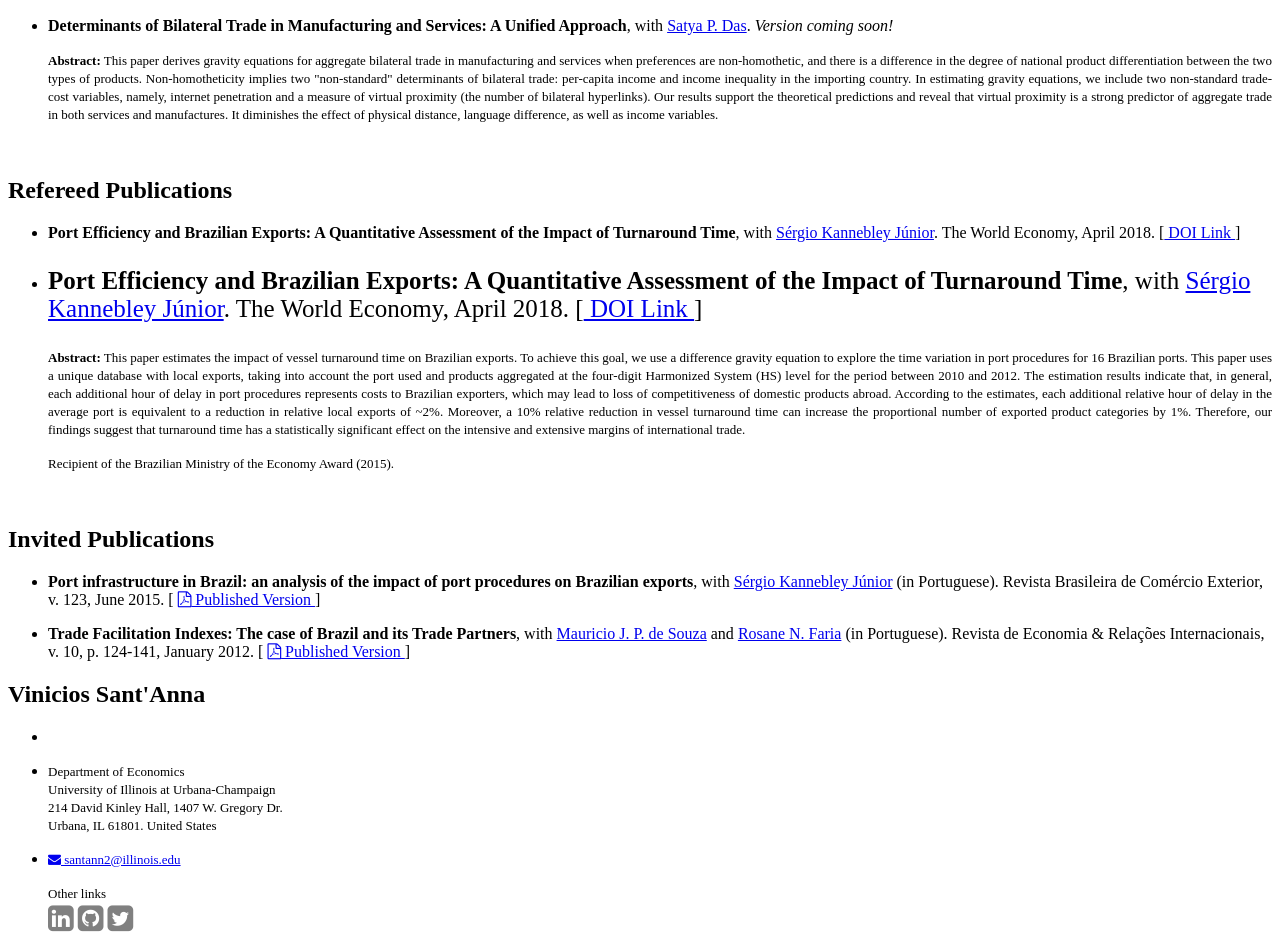
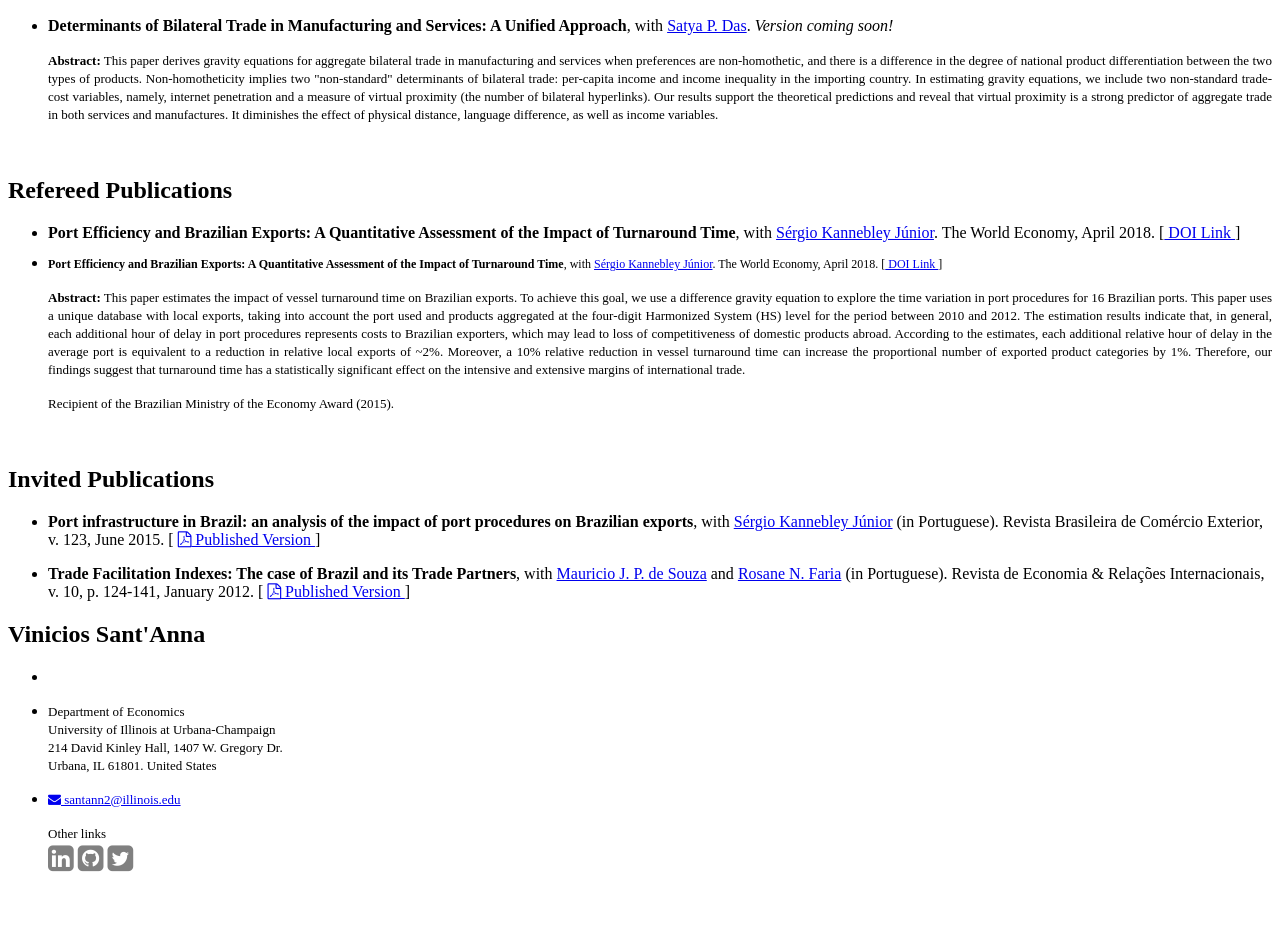
Before and after one commit to vpsantanna/vpsantanna.github.io, a Jekyll site: the page built from 2-research.md, in a window 1280 px wide. Shown: the part 1026-1978 px from the top of the page. Built offline with Jekyll 4.4.1, drawn with Linux system fonts in a browser that asks for light colours; a script that is not in the unit is left out; after the commit the page ends 1918 px from its top, so only the background shows below that.

Commit message:
Update 2-research.md

```diff
--- a/2-research.md
+++ b/2-research.md
@@ -41,7 +41,7 @@ permalink: /research/
 # Refereed Publications
 
 - <b>Port Efficiency and Brazilian Exports: A Quantitative Assessment of the Impact of Turnaround Time</b>, with <a href="https://scholar.google.com.br/citations?user=dqFJND9idb0C&hl=en" target="_blank"> Sérgio Kannebley Júnior</a>. The World Economy, April 2018. [<a href="https://doi.org/10.1111/twec.12654" target="_blank"> DOI Link </a>]
-- <p style="font-size:25px"><b>Port Efficiency and Brazilian Exports: A Quantitative Assessment of the Impact of Turnaround Time</b>, with <a href="https://scholar.google.com.br/citations?user=dqFJND9idb0C&hl=en" target="_blank"> Sérgio Kannebley Júnior</a>. The World Economy, April 2018. [<a href="https://doi.org/10.1111/twec.12654" target="_blank"> DOI Link </a>] </p>
+- <p style="font-size:12px"><b>Port Efficiency and Brazilian Exports: A Quantitative Assessment of the Impact of Turnaround Time</b>, with <a href="https://scholar.google.com.br/citations?user=dqFJND9idb0C&hl=en" target="_blank"> Sérgio Kannebley Júnior</a>. The World Economy, April 2018. [<a href="https://doi.org/10.1111/twec.12654" target="_blank"> DOI Link </a>] </p>
 
    <p style="text-align: justify;"><font size="2"><b>Abstract:</b> This paper estimates the impact of vessel turnaround time on Brazilian exports. To achieve this goal, we use a difference gravity equation to explore the time variation in port procedures for 16 Brazilian ports. This paper uses a unique database with local exports, taking into account the port used and products aggregated at the four‐digit Harmonized System (HS) level for the period between 2010 and 2012. The estimation results indicate that, in general, each additional hour of delay in port procedures represents costs to Brazilian exporters, which may lead to loss of competitiveness of domestic products abroad. According to the estimates, each additional relative hour of delay in the average port is equivalent to a reduction in relative local exports of ~2%. Moreover, a 10% relative reduction in vessel turnaround time can increase the proportional number of exported product categories by 1%. Therefore, our findings suggest that turnaround time has a statistically significant effect on the intensive and extensive margins of international trade. </font></p>
 
```
